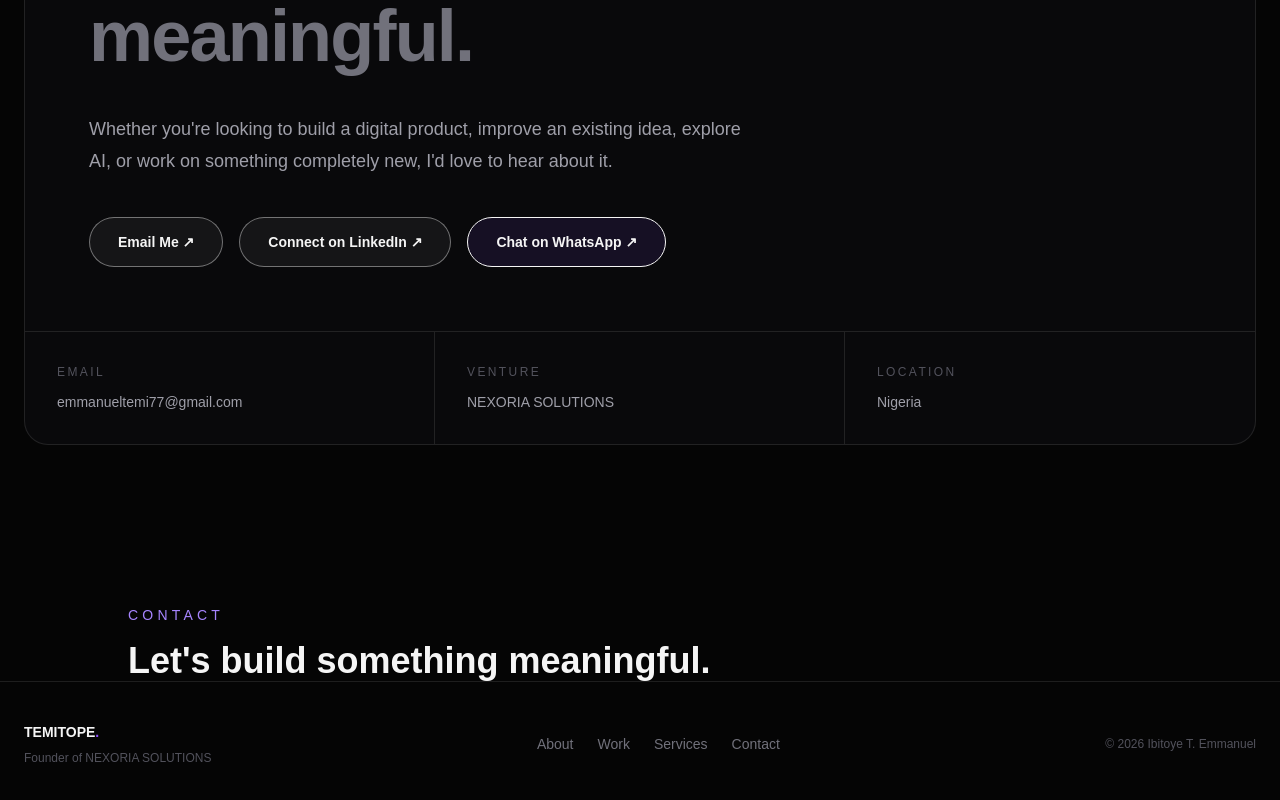
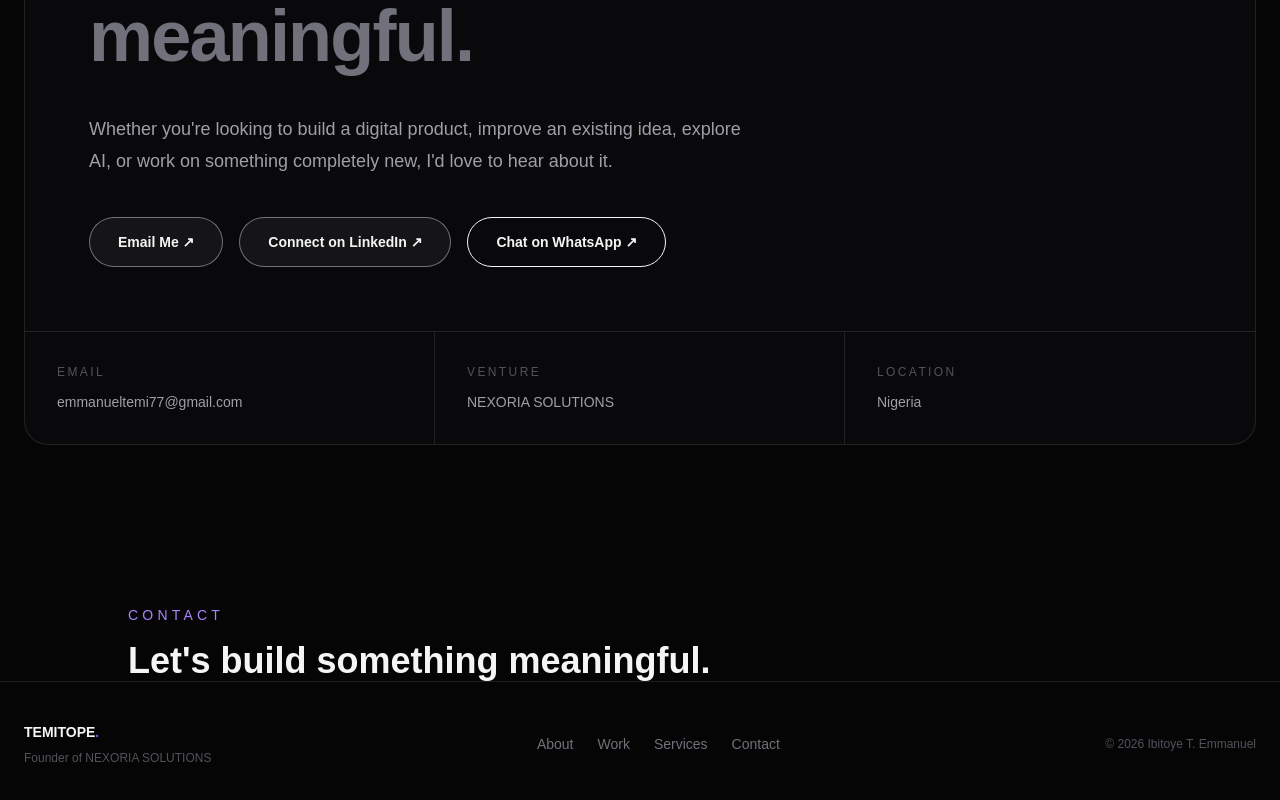
Before and after one commit to TemiTech-ori/temi-portfolio, a Next.js app: page / in a window 1280 px wide. Shown: the part 7464-8264 px from the top of the page. Built offline with nearby package versions, Linux system fonts and the light colour scheme.

Commit message:
Update WhatsApp button background color in Contact component

```diff
--- a/app/components/Contact.tsx
+++ b/app/components/Contact.tsx
@@ -42,7 +42,7 @@ export default function Contact() {
   href="https://wa.me/2348038798704?text=Hello%20Temitope%2C%20I%20visited%20your%20portfolio%20and%20would%20like%20to%20discuss%20a%20project."
   target="_blank"
   rel="noopener noreferrer"
-  className="rounded-full border border-white-500/40 bg-violet-500/10 px-7 py-3.5 text-center text-sm font-semibold text-white opacity-100 transition-colors duration-200 hover:bg-violet-500 hover:text-white"
+  className="rounded-full border border-white-500/40 bg-white-500/10 px-7 py-3.5 text-center text-sm font-semibold text-white opacity-100 transition-colors duration-200 hover:bg-violet-500 hover:text-white"
 >
   Chat on WhatsApp ↗
 </a>
```
